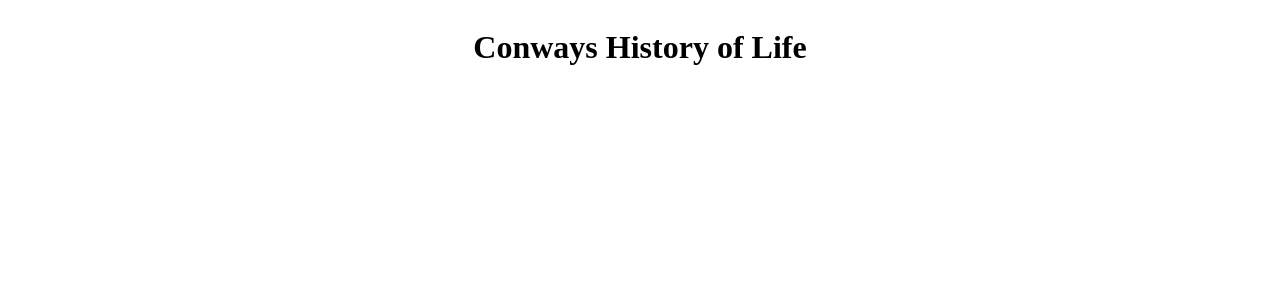
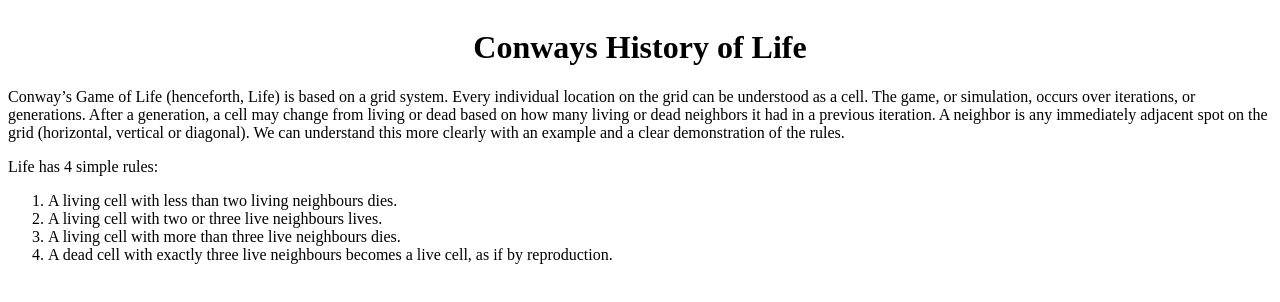
Before and after one commit to haoyuy19/zhe-li-haoyu-yang-assignment2, a React (Create React App) app: page /intro in a window 1280 px wide. Shown: the top 302 px of the page. Built offline with nearby package versions, Linux system fonts and the light colour scheme.

Commit message:
Flip cell fixed && Intro added

```diff
--- /dev/null
+++ b/src/Intro.jsx
@@ -0,0 +1,48 @@
+import React from 'react';
+
+class Intro extends React.Component {
+    constructor() {
+        super();
+    }
+    render() {
+        let pStyle = {
+            textAlign: 'left',
+        };
+        let lStyle = {
+            textAlign: 'left',
+        };
+        return (
+            <div>
+                <p style={pStyle}>
+                    Conway’s Game of Life (henceforth, Life) is based on a grid
+                    system. Every individual location on the grid can be
+                    understood as a cell. The game, or simulation, occurs over
+                    iterations, or generations. After a generation, a cell may
+                    change from living or dead based on how many living or dead
+                    neighbors it had in a previous iteration. A neighbor is any
+                    immediately adjacent spot on the grid (horizontal, vertical
+                    or diagonal). We can understand this more clearly with an
+                    example and a clear demonstration of the rules.
+                </p>
+                <p style={pStyle}>Life has 4 simple rules:</p>
+                <ol style={lStyle}>
+                    <li>
+                        A living cell with less than two living neighbours dies.
+                    </li>
+                    <li>
+                        A living cell with two or three live neighbours lives.
+                    </li>
+                    <li>
+                        A living cell with more than three live neighbours dies.
+                    </li>
+                    <li>
+                        A dead cell with exactly three live neighbours becomes a
+                        live cell, as if by reproduction.
+                    </li>
+                </ol>
+            </div>
+        );
+    }
+}
+
+export default Intro;
--- a/src/Main.jsx
+++ b/src/Main.jsx
@@ -1,6 +1,5 @@
 import React from 'react';
 import Grid from './Grid';
-// import HeatMap from './HeatMap';
 import { connect } from 'react-redux';
 import { compose } from 'redux';
 
@@ -64,6 +63,11 @@ class Main extends React.Component {
         let copy = JSON.parse(JSON.stringify(this.state.grid));
         let map = JSON.parse(JSON.stringify(this.state.aliveness));
         copy[i][j] = !copy[i][j];
+        if (copy[i][j]) {
+            this.increment();
+        } else {
+            this.decrement();
+        }
         this.setState({
             grid: copy,
             aliveness: map,
@@ -371,6 +375,9 @@ class Main extends React.Component {
                     onClick={this.turnoff}>
                     Show Game Board
                 </button>
+                <div>
+                    <a href="/intro">Game Introduction</a>
+                </div>
                 <this.enterSpeed></this.enterSpeed>
             </div>
         );
--- a/src/MainPage.jsx
+++ b/src/MainPage.jsx
@@ -2,6 +2,7 @@ import React from 'react';
 import ReactDOM from 'react-dom';
 import { BrowserRouter, Route, Router, Link, Switch } from 'react-router-dom';
 import Main from './Main';
+import Intro from './Intro';
 import { connect } from 'react-redux';
 
 var newm;
@@ -68,10 +69,21 @@ class MainPage extends React.Component {
                                         <Link to="/grid"> Submit </Link>
                                     </button>
                                 </div>
+                                <div>
+                                    <a>
+                                        <Link to="/intro">
+                                            {' '}
+                                            Game Introduction{' '}
+                                        </Link>
+                                    </a>
+                                </div>
                             </Route>
                             <Route path="/grid" component={Main}>
                                 {/* <Cell m = {this.state.m}/> */}
                                 <Main n={newn} m={newm} />
+                            </Route>
+                            <Route path="/intro" component={Intro}>
+                                <Intro />
                             </Route>
                         </Switch>
                     </BrowserRouter>
```
